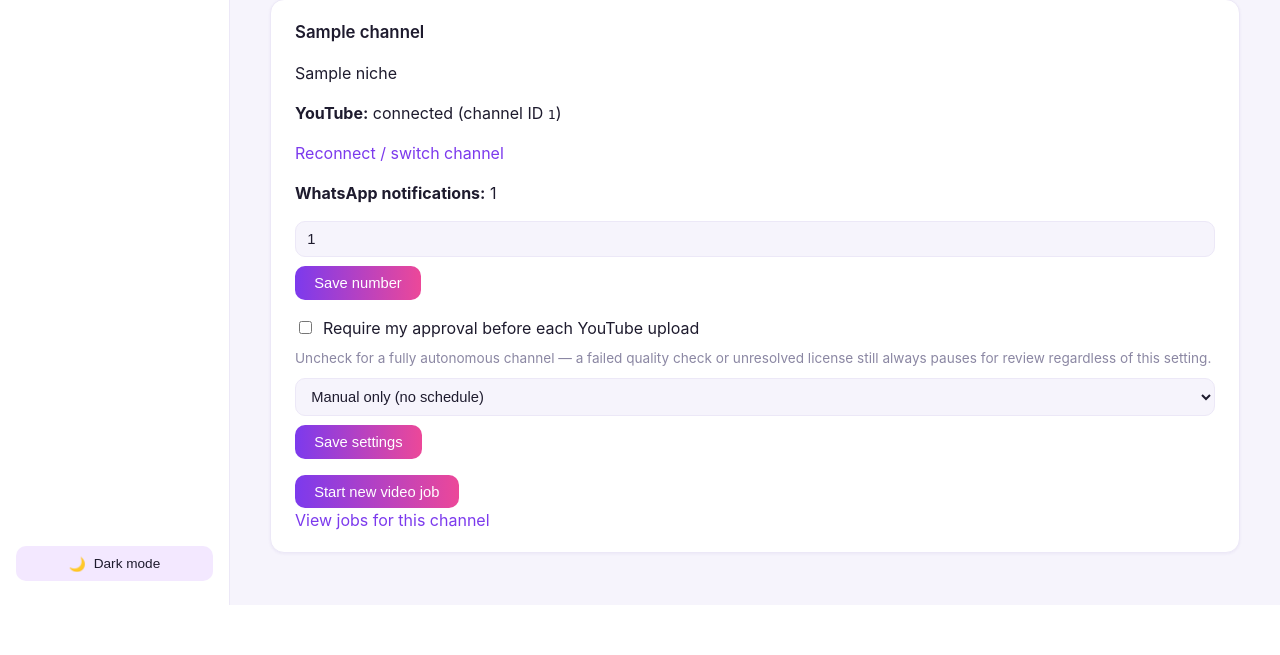
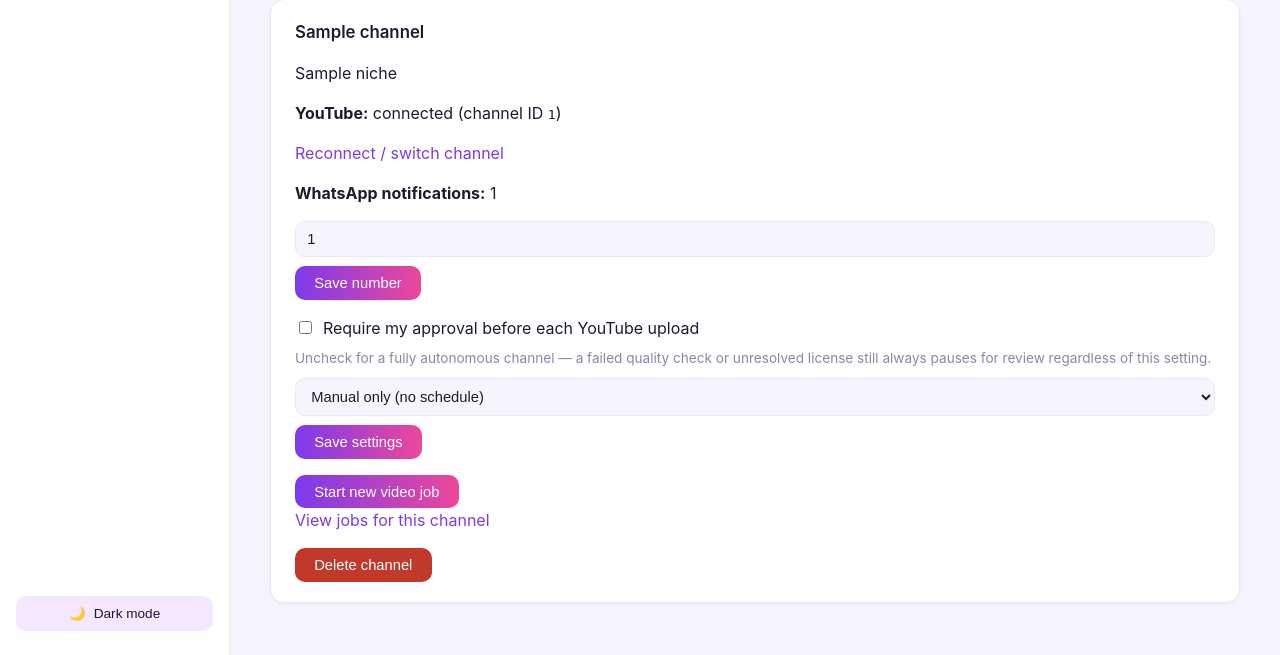
Before and after one commit to haniaw647-ui/youtube-agent, a FastAPI app: template src/dashboard_tenant/templates/channels.html in a window 1280 px wide. Shown: the part 442-1097 px from the top of the page. Before the commit the page ends 1047 px from the top, so only its background shows below. Run offline with FastAPI, Linux system fonts and the light colour scheme; the template is opened without the code that fills it: most values are stand-ins (such as "Sample title", 1, 10 or a date in 2020); parts of the project's set-up code (start-up, migrations or seed data) failed here and were passed over.

Commit message:
Add channel deletion (API + dashboard) and surface real OAuth errors
- DELETE /channels/{id} and dashboard POST /channels/{id}/delete: no FK on
  jobs/topics/scripts/assets/job_stages/api_call_logs/approvals/
  notifications_sent/youtube_videos/analytics_snapshots cascades at the
  schema level, so deleting a channel walks the dependency graph by hand.
  jobs.topic_id <-> topics.job_id form a cycle; broken by nulling
  jobs.topic_id, then deleting topics before jobs (the reverse order threw
  a real FK violation, caught by the new cascade test before this shipped).
  Dashboard button has a confirm() prompt since this is irreversible.
- youtube_callback's generic "oauth_failed" redirect never told anyone
  *why* a connect attempt failed, making every real report undiagnosable
  without server log access. Now surfaces the actual YouTubeOAuthError
  message (truncated) in the redirect, so the dashboard's existing error
  banner shows the real cause directly.
- 3 new tests seeding a full dependency tree (including the topic/job
  cycle) against real production Postgres. 80 tests passing overall.

```diff
--- a/src/dashboard_tenant/templates/channels.html
+++ b/src/dashboard_tenant/templates/channels.html
@@ -5,6 +5,7 @@
 {% if connected %}<p class="success">YouTube channel connected successfully.</p>{% endif %}
 {% if error %}<p class="error">Connection failed ({{ error }}). Please try again.</p>{% endif %}
 {% if job_error %}<p class="error">{{ job_error }}</p>{% endif %}
+{% if deleted %}<p class="success">Channel deleted.</p>{% endif %}
 
 <div class="card">
   <h3>New channel</h3>
@@ -74,6 +75,13 @@
     <button type="submit">Start new video job</button>
   </form>
   <a href="/dashboard/jobs?channel_id={{ c.id }}">View jobs for this channel</a>
+
+  <form method="post" action="/dashboard/channels/{{ c.id }}/delete" style="margin-top: 1rem;"
+        onsubmit="return confirm('Delete {{ c.name }}? This permanently removes the channel and all of its jobs, videos, and history. This cannot be undone.');">
+    <button type="submit" style="background: var(--danger, #c0392b); border-color: var(--danger, #c0392b);">
+      Delete channel
+    </button>
+  </form>
 </div>
 {% endfor %}
 {% endblock %}
--- a/src/orchestrator/routes/channels.py
+++ b/src/orchestrator/routes/channels.py
@@ -112,6 +112,68 @@ async def list_channels(
     return [dict(r) for r in rows]
 
 
+# Tables that reference a channel, directly or via jobs, with no ON DELETE
+# CASCADE at the schema level — deleting a channel means walking this
+# dependency graph by hand. jobs.topic_id and topics.job_id form a cycle
+# (each nullable), broken below by nulling jobs.topic_id before either side
+# is deleted.
+_JOB_DEPENDENT_TABLES = (
+    "notifications_sent",
+    "approvals",
+    "api_call_logs",
+    "job_stages",
+    "assets",
+    "scripts",
+)
+
+
+async def _delete_channel_cascade(session: Any, channel_id: uuid.UUID) -> bool:
+    channel = (
+        await session.execute(text("SELECT id FROM channels WHERE id = :id"), {"id": channel_id})
+    ).mappings().first()
+    if channel is None:
+        return False
+
+    await session.execute(
+        text(
+            "DELETE FROM analytics_snapshots WHERE youtube_video_id IN "
+            "(SELECT id FROM youtube_videos WHERE channel_id = :cid)"
+        ),
+        {"cid": channel_id},
+    )
+    await session.execute(
+        text("DELETE FROM youtube_videos WHERE channel_id = :cid"), {"cid": channel_id}
+    )
+    for table in _JOB_DEPENDENT_TABLES:
+        await session.execute(
+            text(
+                f"DELETE FROM {table} WHERE job_id IN "
+                "(SELECT id FROM jobs WHERE channel_id = :cid)"
+            ),
+            {"cid": channel_id},
+        )
+    # topics.job_id -> jobs.id and jobs.topic_id -> topics.id form a cycle;
+    # nulling jobs.topic_id breaks jobs' side of it, so topics (still holding
+    # a live job_id) must go first, then jobs.
+    await session.execute(
+        text("UPDATE jobs SET topic_id = NULL WHERE channel_id = :cid"), {"cid": channel_id}
+    )
+    await session.execute(text("DELETE FROM topics WHERE channel_id = :cid"), {"cid": channel_id})
+    await session.execute(text("DELETE FROM jobs WHERE channel_id = :cid"), {"cid": channel_id})
+    await session.execute(text("DELETE FROM channels WHERE id = :id"), {"id": channel_id})
+    return True
+
+
+@router.delete("/{channel_id}", status_code=204)
+async def delete_channel(
+    channel_id: uuid.UUID, tenant_id: uuid.UUID = Depends(get_current_tenant_id)
+) -> None:
+    async with tenant_session(tenant_id) as session:
+        found = await _delete_channel_cascade(session, channel_id)
+    if not found:
+        raise HTTPException(status_code=404, detail="Channel not found")
+
+
 @router.patch("/{channel_id}", response_model=ChannelOut)
 async def update_channel(
     channel_id: uuid.UUID,
```
Also changed, not shown: src/dashboard_tenant/router.py (+14 -1 lines), src/orchestrator/routes/youtube.py (+10 -2 lines), tests/test_channel_delete.py (added, +186 -0 lines).
